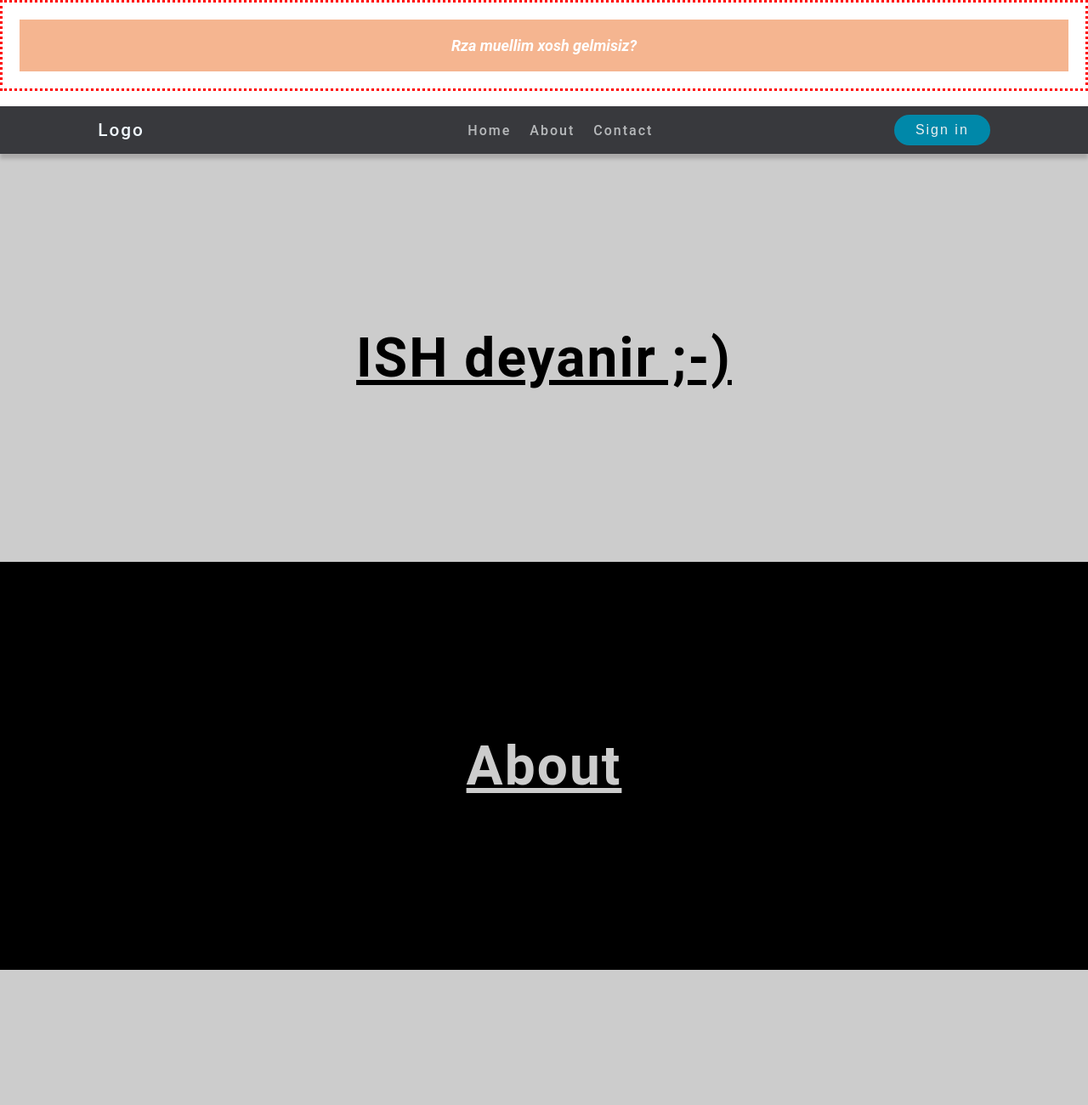
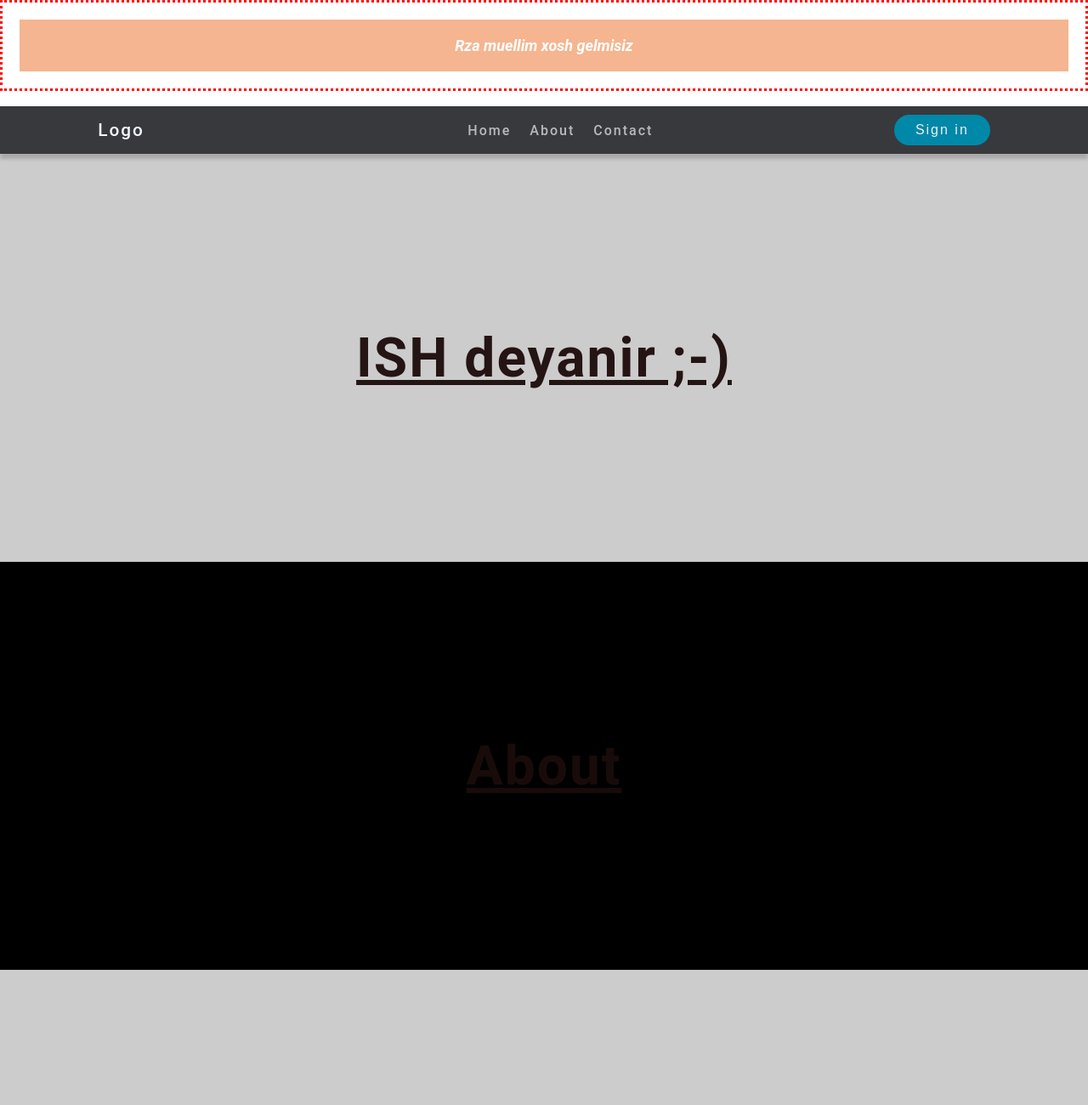
Before and after one commit to DANI2999/SOME-Trying, a plain HTML site: page index.html in a window 1280 px wide. Shown: the top 1300 px of the page at 85% size. Drawn offline with Linux system fonts and the light colour scheme.

Commit message:
change color again

```diff
--- a/css/style.css
+++ b/css/style.css
@@ -49,12 +49,12 @@ section {
     height: 30vh;
 }
 section:nth-of-type(odd) {
-    color: black;
+    color: rgb(37, 20, 20);
     background: f8f8f8;
 }
 
 section:nth-of-type(even) {
-    color: rgba(255, 255, 255, 0.8);
+    color: rgba(32, 14, 14, 0.8);
     background: rgb(0, 0, 0);
 }
 section .content {
--- a/index.html
+++ b/index.html
@@ -10,7 +10,7 @@
       <body>
 
   <div class="container">
-    <div class="text"> Rza muellim xosh gelmisiz? </div>
+    <div class="text"> Rza muellim xosh gelmisiz </div>
   </div>
   <br>
     <header id='header'>
```
